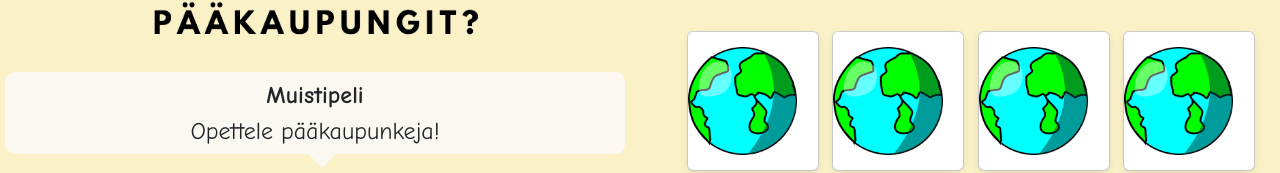
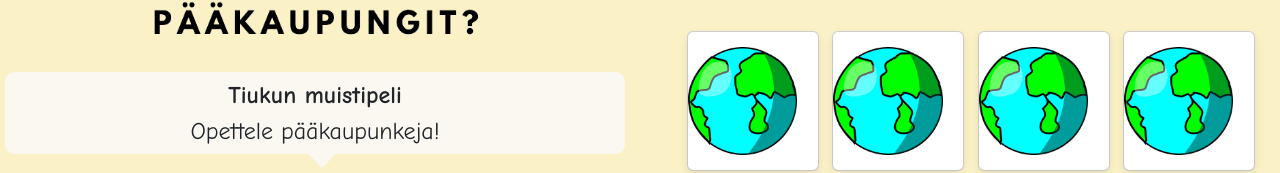
Before and after one commit to miamakela/web-projekti, a plain HTML site: page sivut/janika.html in a window 1280 px wide. Shown: the part 301-474 px from the top of the page. Drawn offline with nearby package versions, Linux system fonts and the light colour scheme.

Commit message:
puhekuplaa päivitetty

```diff
--- a/sivut/janika.html
+++ b/sivut/janika.html
@@ -46,7 +46,7 @@
        <div class="grid-container">
         <div class="grid-item grid-item-1">
             <h5> <img src="../img/janika/muistatko.png"></h5>
-             <div class="speech-bubble"> <b>Muistipeli</b> <br> Opettele pääkaupunkeja! </div>
+             <div class="speech-bubble"> <b>Tiukun muistipeli</b> <br> Opettele pääkaupunkeja! </div>
              <img src="../img/yhteiset/tiuku_tiikeri.webp" alt="tiger">
 
         </div>
```
